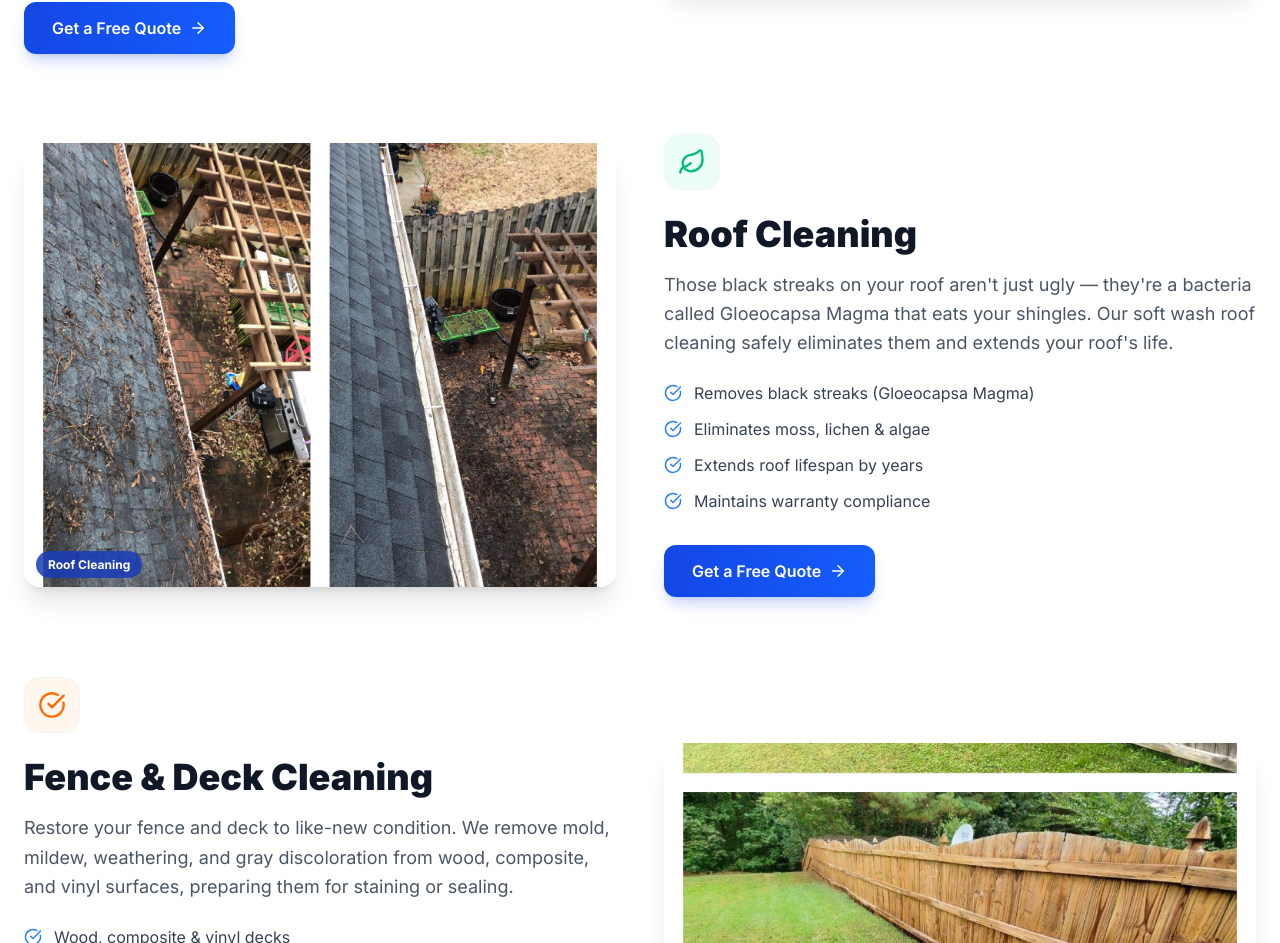
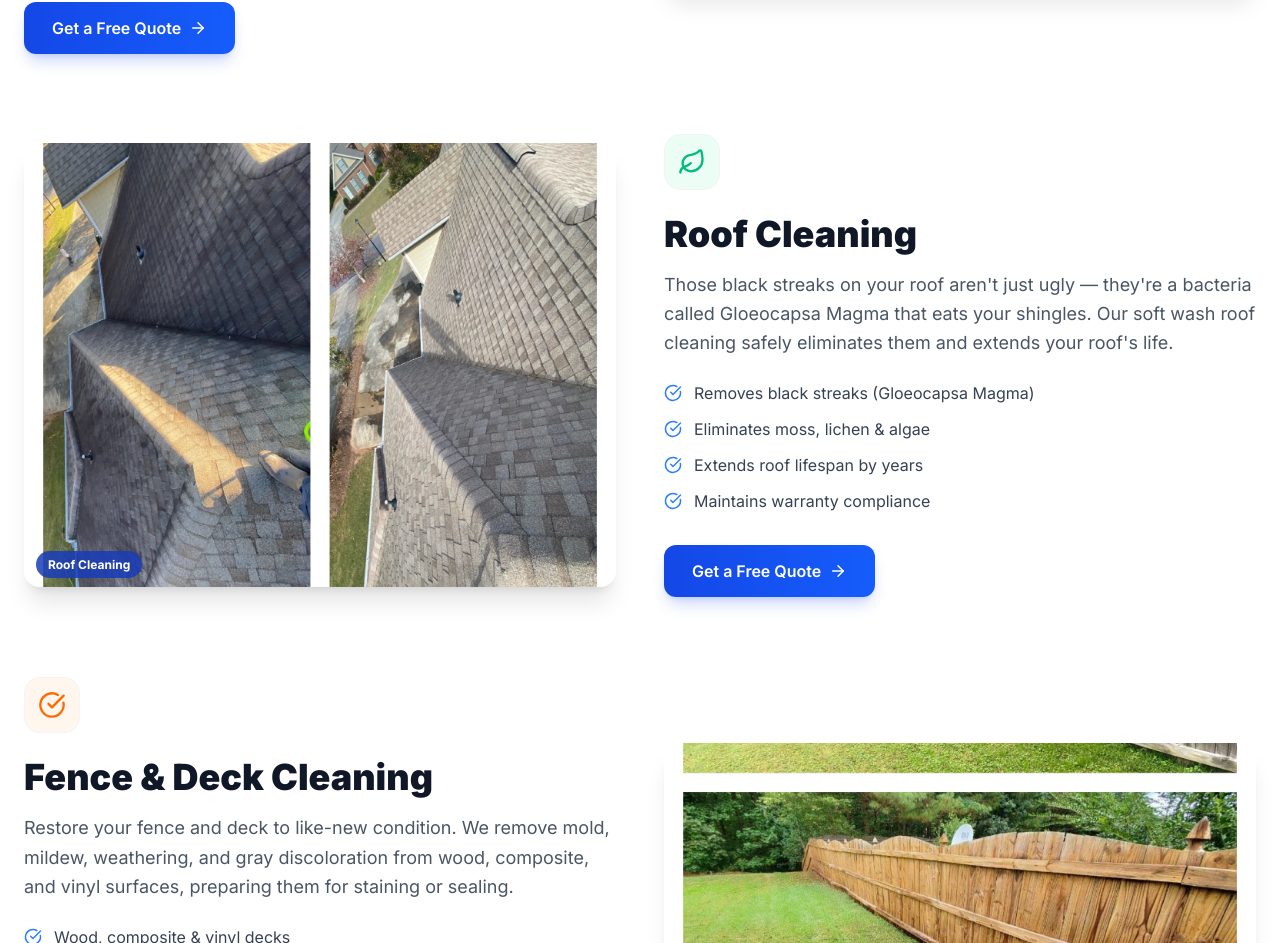
Before and after one commit to legacyproperties90-code/altitude-service-solutions, a Next.js app: page /en/residential in a window 1280 px wide. Shown: the part 1951-2894 px from the top of the page. Built offline with nearby package versions, Linux system fonts and the light colour scheme; no server answers.

Commit message:
feat: replace roof cleaning photo with Roof 2 from Drive

```diff
--- a/src/app/[lang]/residential/page.tsx
+++ b/src/app/[lang]/residential/page.tsx
@@ -31,7 +31,7 @@ const photos = [
   { src: "/svc_soft_washing.jpg",    pos: "center 50%",  type: "sidebyside" },  // side-by-side portrait → shows both
   { src: "/foto10.jpg",              pos: "75% 50%",     type: "sidebyside" },  // side-by-side → show clean right side
   { src: "/svc_house_washing.jpg",   pos: "50% 100%",    type: "stacked"    },  // stacked → show bottom (after=clean siding)
-  { src: "/nueva2.jpg",              pos: "75% 40%",     type: "sidebyside" },  // roof/gutter side-by-side
+  { src: "/svc_roof2.jpg",            pos: "75% 40%",     type: "sidebyside" },  // roof cleaning before/after
   { src: "/svc_fence_deck.jpg",      pos: "50% 100%",    type: "stacked"    },  // stacked → show bottom (after=restored fence)
   { src: "/svc_gutter_cleaning.jpg", pos: "center 50%",  type: "sidebyside" },  // side-by-side portrait → shows both
   { src: "/nueva3.jpg",              pos: "75% 50%",     type: "sidebyside" },  // window / exterior
```
Also changed, not shown: public/svc_roof2.jpg (added).
